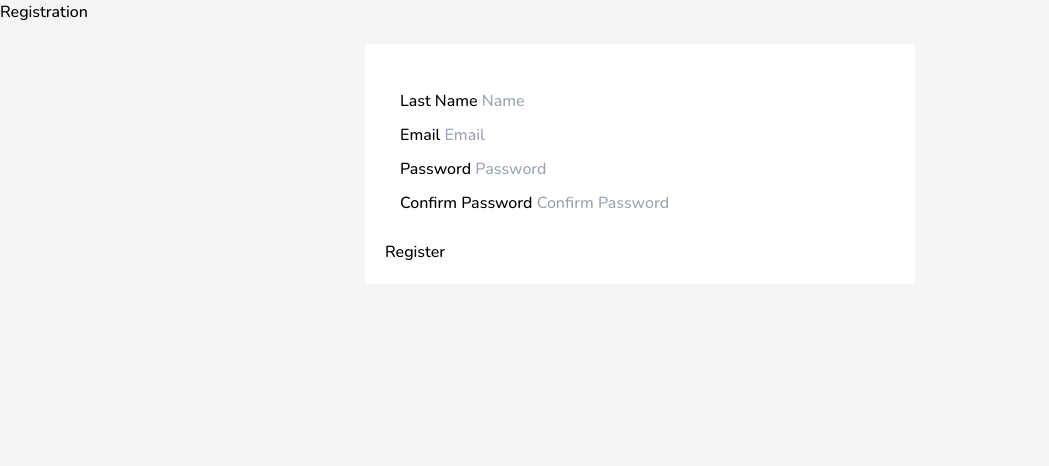
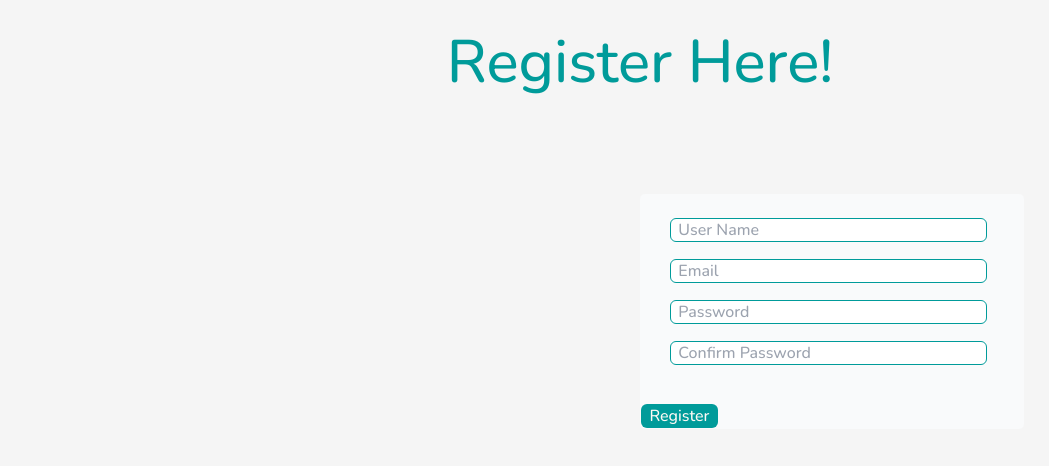
Before and after one commit to srshah27/plan-it, a Next.js app: page /auth/register in a window 1280 px wide. Shown: the top 466 px of the page, without its empty margins (0-1049 px from the left). Built offline with nearby package versions, Linux system fonts and the light colour scheme.

Commit message:
registeration updated

```diff
--- a/pages/auth/register.js
+++ b/pages/auth/register.js
@@ -60,27 +60,23 @@ export default function Register() {
         </Head>
         <nav>
           <div>
-            <h3>Registration</h3>
+            <h3 className='text-center text-6xl text-custom-green mt-8' >Register Here!</h3>
           </div>
         </nav>
 
         <div className={styles.form}>
           <div className={styles.formbody}>
             <div className={styles.name}>
-              <label className={styles.form__label} htmlFor="name">Last Name </label>
-              <input type="text" name="" id="name" className={styles.form__input} value={name} onChange={(e) => handleInputChange(e)} placeholder="Name" />
+              <input type="text" name="" id="name" className={styles.form_input} value={name} onChange={(e) => handleInputChange(e)} placeholder="User Name" />
             </div>
             <div className={styles.email}>
-              <label className={styles.form__label} htmlFor="email">Email </label>
-              <input type="email" id="email" className={styles.form__input} value={email} onChange={(e) => handleInputChange(e)} placeholder="Email" />
+              <input type="email" id="email" className={styles.form_input} value={email} onChange={(e) => handleInputChange(e)} placeholder="Email" />
             </div>
             <div className={styles.password}>
-              <label className={styles.form__label} htmlFor="password">Password </label>
-              <input className={styles.form__input} type="password" id="password" value={password} onChange={(e) => handleInputChange(e)} placeholder="Password" />
+              <input className={styles.form_input} type="password" id="password" value={password} onChange={(e) => handleInputChange(e)} placeholder="Password" />
             </div>
             <div className={styles.confirmpassword}>
-              <label className={styles.form__label} htmlFor="confirmPassword">Confirm Password </label>
-              <input className={styles.form__input} type="password" id="confirmPassword" value={confirmPassword} onChange={(e) => handleInputChange(e)} placeholder="Confirm Password" />
+              <input className={styles.form_input} type="password" id="confirmPassword" value={confirmPassword} onChange={(e) => handleInputChange(e)} placeholder="Confirm Password" />
             </div>
           </div>
           <div>
@@ -89,9 +85,7 @@ export default function Register() {
             {(password != '' && confirmPassword != '' && password != confirmPassword) ? <p>Password and Confirm Password do not match</p> : null}
             {(error != '') ? <p>{error}</p> : null}
           </div>
-          <div className="footer">
-            <button onClick={() => handleSubmit()} type="submit" className="btn">Register</button>
-          </div>
+            <button onClick={() => handleSubmit()} type="submit" className= {styles.btn}>Register</button>
         </div>
       </>
     )
--- a/styles/Register.module.css
+++ b/styles/Register.module.css
@@ -1,35 +1,49 @@
 .body{
-    background: #bdc3c7;  /* fallback for old browsers */
+    background: white;  /* fallback for old browsers */
     background: -webkit-linear-gradient(to right, #2c3e50, #bdc3c7);  /* Chrome 10-25, Safari 5.1-6 */
     background: linear-gradient(to right, #2c3e50, #bdc3c7); /* W3C, IE 10+/ Edge, Firefox 16+, Chrome 26+, Opera 12+, Safari 7+ */
 }
 
 .form{
-    background-color: white;
+    @apply
+    bg-gray-50;
     border-radius: 5px;
-    width: 550px;
-    margin: 20px auto;
-    padding: 20px;
+    width: 30%;
+    margin-left: 50%;
+    margin-top: 8%;
+    padding: 0.1%;
     /* height: 600px; */
 }
 
 .formbody{
     text-align: left;
-    padding: 20px 10px;
+    padding: 10px;
 }
 
 .formbody > *{
     padding: 5px;
 }
 
-.form__label{
-    width: 40%;
+
+.form_input{
+    @apply
+    border border-custom-green
+    rounded-md;
+    width: 90%;
+    margin-top: 2%;
+    margin-left: 4%;
+    height: 8%;
+    padding-left: 2%;
+    /* text-align: center; */
 }
 
-.form_input{
-    width: 60%;
+.btn{
+    @apply
+    mt-6 flex-row text-center
+    bg-custom-green
+    cursor-pointer
+    text-custom-cream2
+    rounded-md;
+    width:20%;
+    height:5%;
 }
-
-.footer{
-    text-align: center;
-}
```
